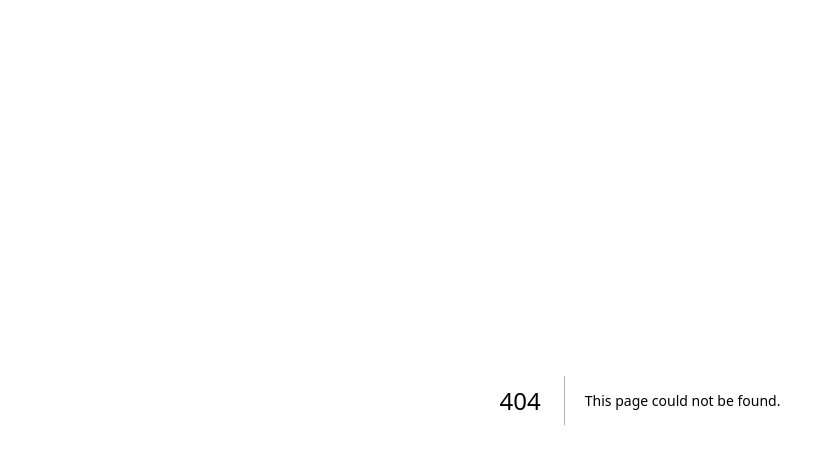
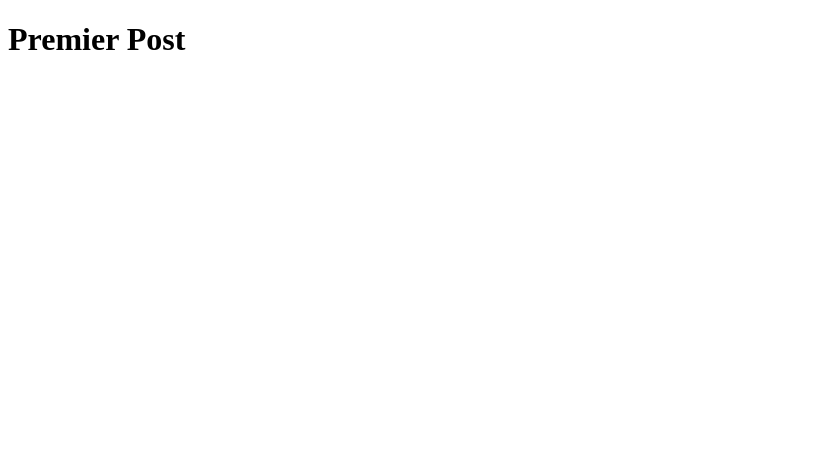
Before and after one commit to trentindev/next-blog, a Next.js app: page /posts/first-post in a window 1280 px wide. Before the commit this address had no page. Shown: the top 464 px of the page, without its empty margins (0-835 px from the left). Built offline with nearby package versions, Linux system fonts and the light colour scheme.

Commit message:
Mise en place de l'application next

```diff
--- a/pages/index.js
+++ b/pages/index.js
@@ -11,7 +11,7 @@
 
       <main>
         <h1 className={styles.title}>
-          Welcome to <a href="https://nextjs.org">Next.js!</a>
+          Learn <a href="https://nextjs.org">Next.js!</a>
         </h1>
 
         <p className={styles.description}>
--- /dev/null
+++ b/pages/posts/first-post.jsx
@@ -0,0 +1,3 @@
+export default function FirstPage () {
+  return <h1>Premier Post</h1>
+}
```
